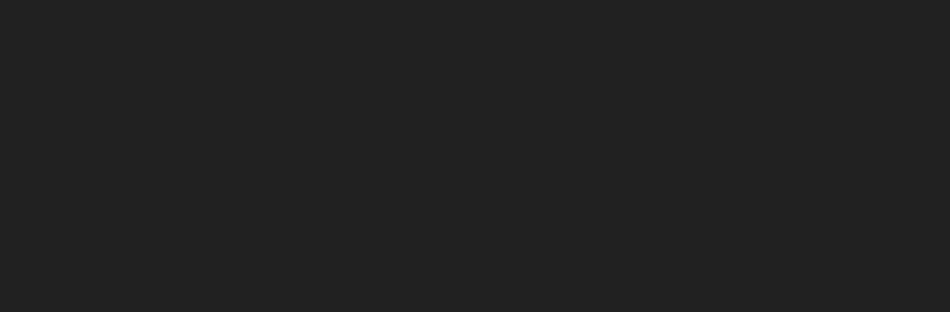
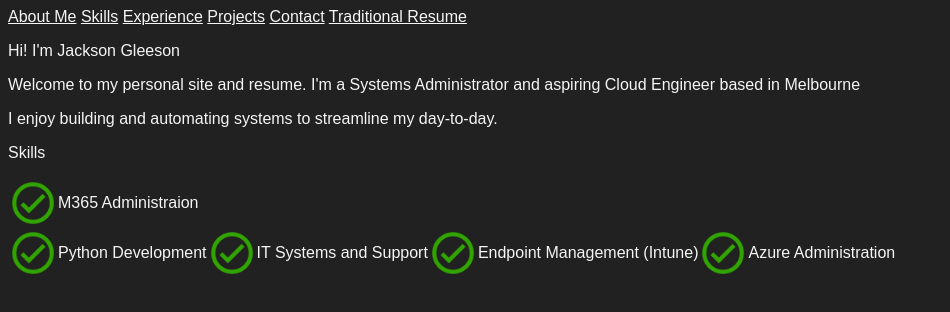
Before and after one commit to Electr0105/resume-website, a plain HTML site: page root/index.html in a window 1280 px wide. Shown: the whole page, without its empty margins (0-950 px from the left). Drawn offline with Linux system fonts and the light colour scheme.

Commit message:
restructure

```diff
--- a/root/index.html
+++ b/root/index.html
@@ -5,104 +5,31 @@
     <meta name="viewport" content="width=device-width, initial-scale=1">
     <title>Resume</title>
     <link href="styles.css" rel="stylesheet" type="text/css"/>
-    <script src="scripts.js"</script>
+    <script src="scripts.js"></script>
   </head>
   <body>
-    <div id="personal-info">
-      <h4 id="visitorcount">Loading...</h4>
-      <h2>Jackson Gleeson</h2>
-      <h3>Assistant IT Manager</h3>
-      <div>
-        <h4>jackson.gleeson@gmail.com</h4>
-        <h4>(+61) 0499919276</h4>
-        <h4>Melbourne, VIC</h4>
-        <h4>LinkedIn</h4>
+    <nav class="navbar">
+      <a href="#experience-header">About Me</a>
+      <a href="#skills-header">Skills</a>
+      <a href="#experience-header">Experience</a>
+      <a href="#projects-header">Projects</a>
+      <a href="#contact-header">Contact</a>
+      <a href="#resume-header">Traditional Resume</a>
+    </nav>
+    <div class="container intro">
+      <p>Hi! I'm Jackson Gleeson</p>
+      <p>Welcome to my personal site and resume. I'm a Systems Administrator and aspiring Cloud Engineer based in Melbourne</p>
+      <p>I enjoy building and automating systems to streamline my day-to-day.</p>
+    </div>
+
+    <div>
+      <p>Skills</p>
+      <div class="skills-grid">
+        <span><img src="demo-icon.png" alt="">M365 Administraion</span>
+        <span><img src="demo-icon.png" alt="">Python Development<span>
+        <span><img src="demo-icon.png" alt="">IT Systems and Support<span>
+        <span><img src="demo-icon.png" alt="">Endpoint Management (Intune)<span>
+        <span><img src="demo-icon.png" alt="">Azure Administration<span>
       </div>
     </div>
-    <div class="education container">
-      <h3>EDUCATION</h3>
-      <p>Graduate Certificate of AI</p>
-      <p><b>La Trobe University</b></p>
-      <p>Fev 2023 - Aug 2024</p>
-      <p>Bundoora, Vic</p>
-      <p>Bachelor of Computer Science</p>
-      <p><b>La Trobe Univerity</b></p>
-      <p>Fev 2020 - Nov 2022</p>
-      <p>Bundoora, Vic</p>
-    </div>
-    <div class="skills container">
-      <h3>SKILLS</h3>
-      <ul>
-        <li>M365 Administration</li>
-        <li>Python</li>
-        <li>IT Support</li>
-        <li>End Point Management and Support (Intune)</li>
-        <li>Azure Administration</li>
-      </ul>
-    </div>
-    <div class="certificates container">
-      <h3>CERTIFICATES</h3>
-      <ul>
-        <li>Microsoft Certified: Azure Administration Associate (AZ-104)</li>
-        <li>Microsoft Certified: Azure Fundamentals (AZ-900)</li>
-        <li>Microsoft Certified: Security, Compliance, and Identity Fundamentals (SC-900)</li>
-        <li>Certified in Cybersecurity (CC), ISC2</li>
-      </ul>
-    </div>
-    <div class="experience container">
-      <h3>EXPERIENCE</h3>
-      <h4>Amtek Cororation Pty Ltd</h4>
-      <h4>Assistant IT Manager</h4>
-      <p>Oct 2024 - Present</p>
-      <p>Preston, Melbourne</p>
-      <ul>
-        <li>Coordinated with internal stakeholders and external contractors to ensure the smooth and timely delivery of software, projects and integrations</li>
-        <li>Deployed company-wide security initiatives to ensure user, endpoint and resource protection, reducing cybersecurity incidents by 75%</li>
-        <li>Deployed and tracked Microsoft Conditional Access policies and MFA enforcement rollout, company-wide</li>
-        <li>Oversaw several local servers, both Windows and Linux, providing security patching, management and uptime compliance</li>
-        <li>Collaborated with leadership to support business growth and objectives, providing expertise and IT solutions</li>
-        <li>Created a complete endpoint and device registry, ensuring an up-to-date database of which departments and users owned what. This translated to clear auditing advantages as device usage and history become easily trackable and observable</li>
-      </ul>
-      <h4>Amtek Cororation Pty Ltd</h4>
-      <h4>IT Systems Administrator</h4>
-      <p>Feb 2023 - Oct 2024</p>
-      <p>Preston, Melbourne</p>
-      <ul>
-        <li>Provided end-user support for level 1, 2 and 3 issues, reducing incident response time by 50% and increasing company IT satisfaction to 96%</li>
-        <li>Managed and optimised the company Microsoft 365 tenant, driving dynamic group policies to reduce human error and resource wait times for staff</li>
-        <li>Led developments to device enrolment, security and management through Microsoft Intune, improving endpoint compliance to 95% and reducing device turnaround by 30 minutes</li>
-        <li>Managed the company SharePoint, Teams and Exchange portals, ensuring data compliance, staff collaboration and ‘best practice’ configurations</li>
-        <li>Onboarded and trained new staff in hardware, software and IT policy</li>
-      </ul>
-    </div>
-    <div class="projects container">
-      <h3>KEY PROJECTS</h3>
-      <h4>New Soft Phone Project Management and Migration</h4>
-      <ul>
-        <li>Oversaw delivery and development of a new soft phone system, working with external contracts to ensure timely delivery</li>
-        <li>Engaged with all levels of stakeholder, from users to senior management, to understand usability needs and reporting requirements</li>
-        <li>Hosted group and 1-on-1 training for end users, walking through the new software</li>
-        <li>Managed user and system migration, ensuring a seamless cutover, resulting in 0 downtime</li>
-        <li>Delivered new features and functionality to support the helpdesk department's SLA and contractual requirements</li>
-      </ul>
-      <h4>Fibre Installation and Network Upgrade for Major Contract</h4>
-      <ul>
-        <li>Led technical coordination and on-site management for the installation of a new fibre connection, supporting a server staging area for a major client</li>
-        <li>Acted a primary point of contact for internal and external (Telstra and NBN) contacts, covering business and technical requirements with both account managers and network technicians</li>
-        <li>Installed, monitored and tested new network switch and fibre connection, supporting our Business Continuity and Disaster Recover plan</li>
-      </ul>
-      <h4>Internal Tooling Development and Pipeline Improvements</h4>
-      <ul>
-        <li>Coordinated with internal stakeholders to identify business needs, provided a software (Python) driven solution</li>
-        <li>Created custom new employee creation tools to reduce user onboarding time from 1 hour to 5–10 minutes</li>
-        <li>Converted legacy internal tools, a client data processing application, to a modern framework, improving maintainability, usability and reducing downtime by 80%</li>
-        <li>Containerised multiple applications, ensuring ease of deployment and disaster recovery</li>
-      </ul>
-    </div>
-    <script>
-  countVisitors();
-</script>
-  </body>
-  <footer>
-  </footer>
 </html>
--- a/root/styles.css
+++ b/root/styles.css
@@ -5,23 +5,15 @@
 }
 
 body {
-  display: flex;
-  justify-content: center;
-  flex-wrap: wrap;
-  gap: 40px;
-  width: 60%;
-  padding-left: 20%;
-  padding-top: 40px;
+  width: 80%;
 }
 
-h3 {
-  background-color: #47638f
+.skills-grid span{
+  display: flex;
+  align-content: center;
+  align-items: center;
 }
-
-li {
-  padding: 5px;
+.skills-grid img{
+  height: 50px;
+  width: 50px;
 }
-
-html {
-  font-size: 120%;
-}
```
Also changed, not shown: root/index-text.html (added, +120 -0 lines), root/demo-icon.png (added), 1 other file.
